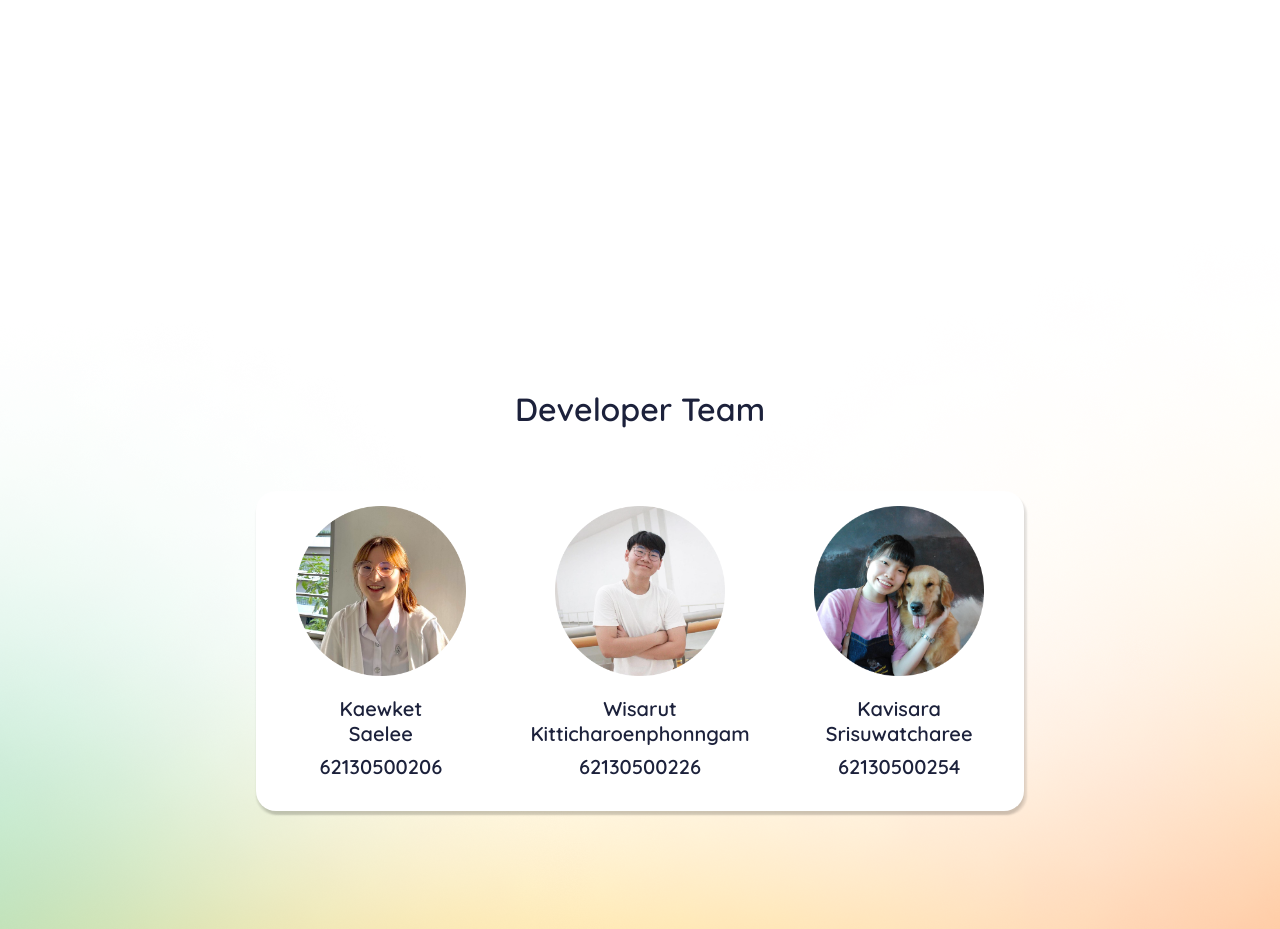
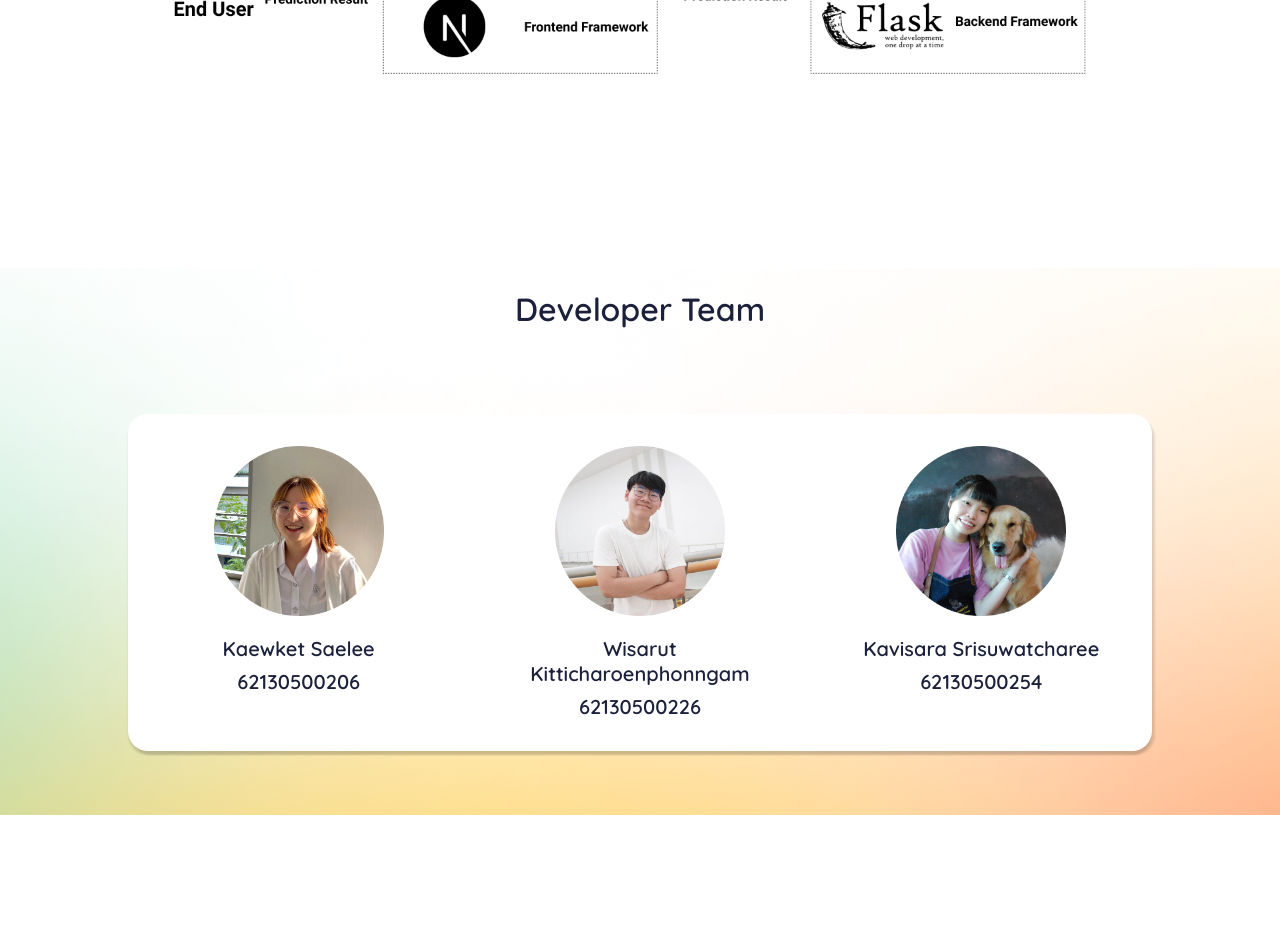
Before and after one commit to GGolfz/papaya-frontend, a Next.js app: page /about in a window 1280 px wide. Shown: the part 520-1449 px from the top of the page. After the commit the page ends 1335 px from the top, so only its background shows below. Built offline with nearby package versions, Linux system fonts and the light colour scheme.

Commit message:
fix all in about page

```diff
--- a/styles/About.module.css
+++ b/styles/About.module.css
@@ -54,19 +54,14 @@ span.special {
     font-weight: 500;
 }
 .img_div{
-   padding: 5vh 20vw;
-
+    padding: 5rem 10rem;
 }
 .dev_bg{
-    padding-top: 20vh;
-    position: absolute;
-    background: url("../components/images/bg_about.png");
+    background: url("../components/images/bg_about.png") center bottom;
     display: flex;
     flex-direction: column;
     justify-content: center;
     align-items: center;
-    width:100vw;
-    height: 100vh;
 }
 .dev_name{
 
@@ -78,33 +73,29 @@ span.special {
     background: white;
     box-shadow: 0px 4px 2px rgba(0, 0, 0, 0.1), 3px 4px 2px rgba(0, 0, 0, 0.1);
     border-radius: 20px;
-    width: 60vw;
-    height: 40vh;
-    margin-top:5vh;
-    margin-bottom: 5vh;
+    width: 80%;
+    height: 40%;
+    margin-top:5%;
+    margin-bottom: 5%;
     display: flex;
-    flex-direction: row;
-    align-items: flex-start;
 }
 .team_card{
-    width: 17vw;
-    height: 28vh;
-    margin: 5vh 2vw;
+    width: 33%;
+    height: 50%;
+    margin: 2rem 2rem;
     display: flex;
     flex-direction: column;
     justify-content: center;
     align-items: center;
 }
 .team_name{
-    padding-top: 2vh;
+    padding-top: 1rem;
     color: #1C213B;
     font-size: 1.25rem;
-    font-weight: 400;
     text-align: center;
 }
 .team_id{
-    padding-top: 1vh;
+    padding-top: 0.5rem;
     color: #1C213B;
     font-size: 1.25rem;
-    font-weight: 400;
 }
```
Also changed, not shown: components/developer_team.js (+1 -1 lines).
